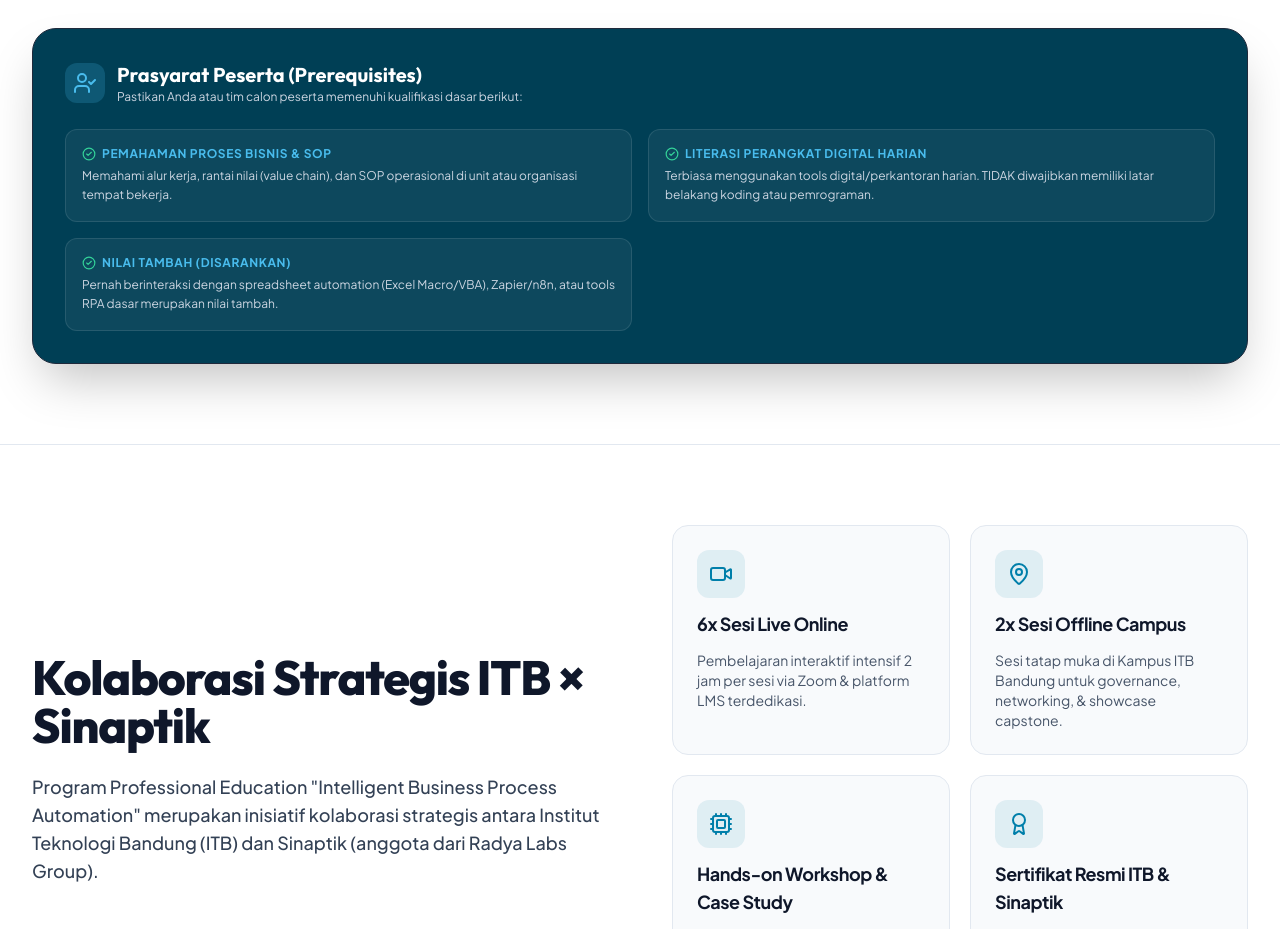
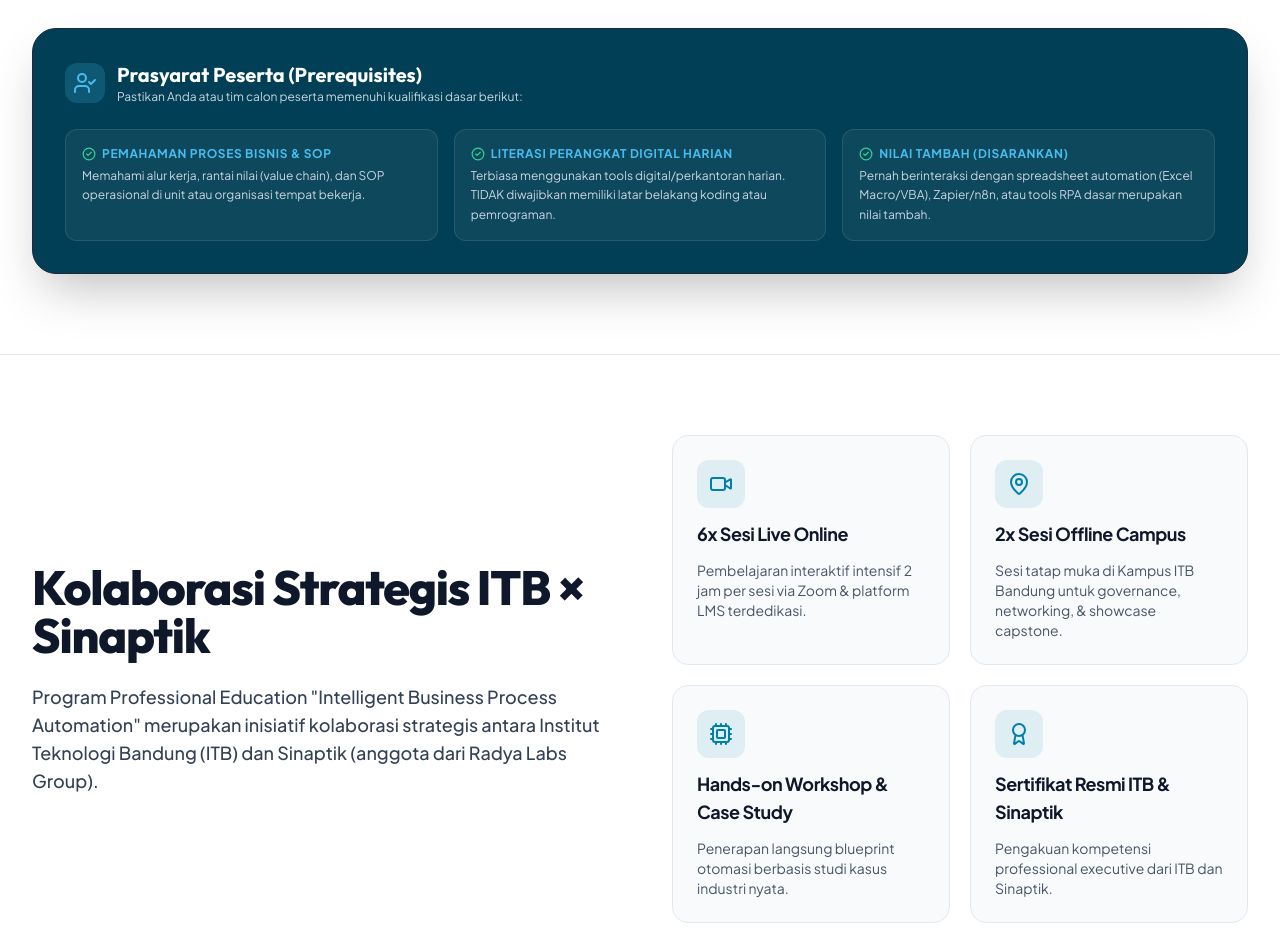
Before and after one commit to Jundihd/websitesinaptik-ibpa, a React (Vite) app: page / in a window 1280 px wide. Shown: the part 3400-4329 px from the top of the page. Built offline with nearby package versions, Linux system fonts and the light colour scheme.

Commit message:
repair target section prerequisite

```diff
--- a/src/components/TargetAudienceSection.jsx
+++ b/src/components/TargetAudienceSection.jsx
@@ -57,9 +57,9 @@
             </div>
           </div>
 
-          <div className="grid grid-cols-1 md:grid-cols-2 gap-4">
+          <div className="grid grid-cols-1 md:grid-cols-3 gap-4 items-stretch">
             {prerequisites.map((req, idx) => (
-              <div key={idx} className="p-4 rounded-xl bg-white/5 border border-white/10 space-y-1">
+              <div key={idx} className="p-4 rounded-xl bg-white/5 border border-white/10 space-y-1 h-full">
                 <div className="text-xs font-bold text-[#49BCED] uppercase tracking-wider flex items-center gap-1.5">
                   <CheckCircle2 className="w-3.5 h-3.5 text-emerald-400" />
                   <span>{req.title}</span>
```
